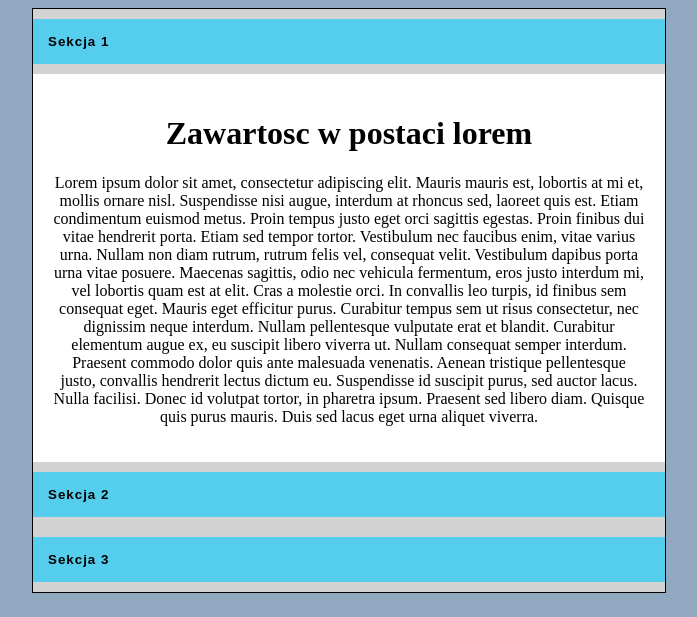
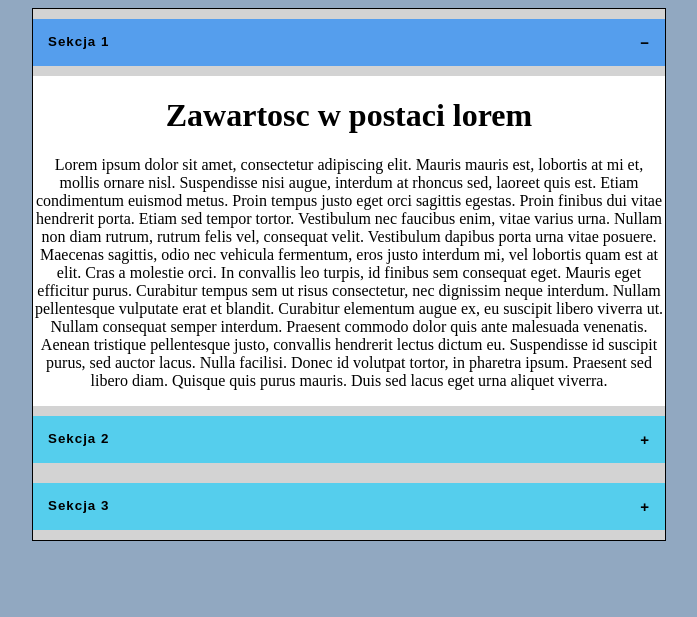
Before and after one commit to barthook/Nauka-programowania, a plain HTML site: page accordion.html in a window 1280 px wide. Both pictures are taken after a click on the button "Sekcja 1". Shown: the whole page, without its empty margins (291-988 px from the left). Drawn offline with Linux system fonts and the light colour scheme.

Commit message:
Dodanie plynnosci do panelu

```diff
--- a/accordion.html
+++ b/accordion.html
@@ -31,20 +31,34 @@
 			letter-spacing: 1px;
 			cursor: pointer;
 			border: none;
+			transition: 0.5s;
 		}
-		.accordion:hover
+			.active, .accordion:hover
 		{
 			background-color: #559eed;
 		}
 
 		.panel
 		{
-			padding: 20px;
-			display: none;
 			background-color: white;
+			max-height: 0;
 			overflow: hidden;
+			transition: max-height .5s ease-out;
 		}
 
+		.accordion::after
+		{
+			content: "\002B";
+			font-size: 15px;
+			color: black;
+			float: right;
+			margin-left: 5px;
+		}
+
+		.active::after
+		{
+			content: "\2212";
+		}
 
 
 	</style>
@@ -76,7 +90,7 @@
 		</div>
 	</div>
 	<script>
-
+/*
 		var x = document.getElementsByClassName("accordion");
 		var i;
 
@@ -93,6 +107,20 @@
 					}
 			});
 		}
+*/
+
+		var x = document.getElementsByClassName("accordion");
+		var i;
+
+		for( i = 0; i < x.length; i++){
+			x[ i ].addEventListener("click", function(){
+				this.classList.toggle("active");
+				var panel = this.nextElementSibling;
+				if (panel.style.maxHeight){
+					panel.style.maxHeight = null;
+				} else { panel.style.maxHeight = panel.scrollHeight + "px"; }
+			});
+		}
 
 	</script>
 </body>
```
